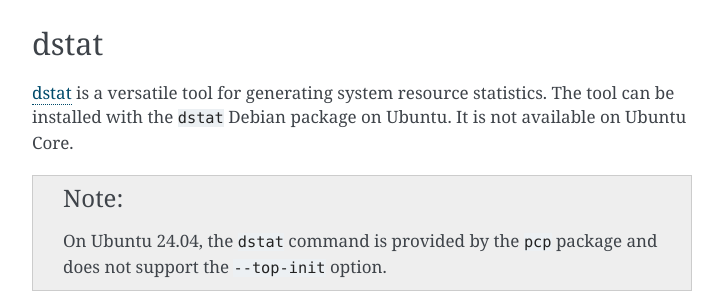
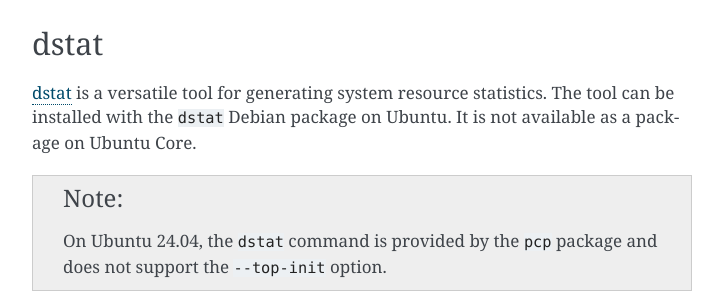
Before and after one commit to canonical/real-time-ubuntu-docs, a Sphinx documentation site: the page built from docs/reference/real-time-metrics-tools.rst, in a window 1280 px wide and 900 px high, scrolled down 936 px. Shown: the part 155-455 px from the top of the window, without its empty margins (388-1111 px from the left). Built offline with Sphinx 7.4.7, drawn with Linux system fonts in a browser that asks for light colours; some of the changed text lies outside the part shown.

Commit message:
Clarify package availability
Signed-off-by: Farshid Tavakolizadeh <farshid.tavakolizadeh@canonical.com>

```diff
--- a/docs/reference/real-time-metrics-tools.rst
+++ b/docs/reference/real-time-metrics-tools.rst
@@ -69,7 +69,7 @@
 
 `dstat`_ is a versatile tool for generating system resource statistics.
 The tool can be installed with the ``dstat`` Debian package on Ubuntu.
-It is not available on Ubuntu Core.
+It is not available as a package on Ubuntu Core.
 
 .. note::
    On Ubuntu 24.04, the ``dstat`` command is provided by the ``pcp`` package
```
Also changed, not shown: other parts of docs/reference/real-time-metrics-tools.rst (+1 -1 lines).
